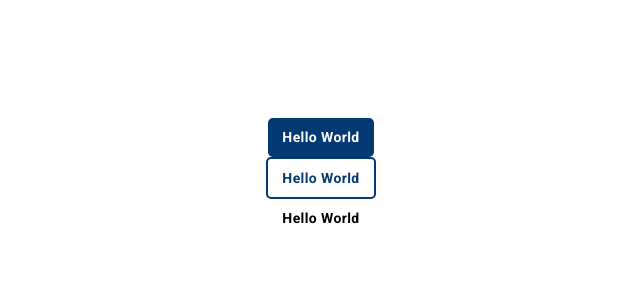
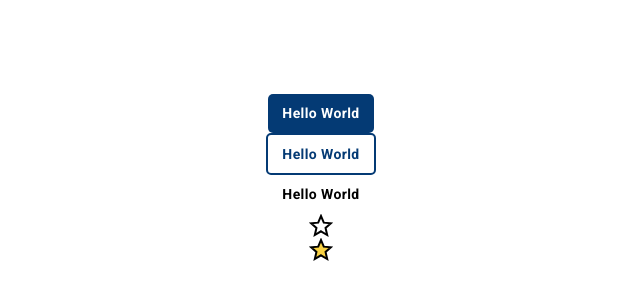
Before and after one commit to ReneReid/Internify, a React (Create React App) app in the folder internify/: page / in a window 1280 px wide. Shown: the part 222-522 px from the top of the page, without its empty margins (319-959 px from the left). Built offline with nearby package versions, Linux system fonts and the light colour scheme.

Commit message:
added stars

```diff
--- a/internify/src/App.js
+++ b/internify/src/App.js
@@ -1,19 +1,20 @@
-import './App.css';
-import { ButtonFilled, ButtonOutlined, ButtonClear } from "./components/atoms/Button";
+import "./App.css";
+import {
+  ButtonFilled,
+  ButtonOutlined,
+  ButtonClear,
+} from "./components/atoms/Button";
+import { StarPlain, StarColoured } from "./components/atoms/Icon";
 
 function App() {
   return (
     <div className="App">
       <header className="App-header">
-        <ButtonFilled>
-          Hello World
-        </ButtonFilled>
-        <ButtonOutlined>
-          Hello World
-        </ButtonOutlined>
-        <ButtonClear>
-          Hello World
-        </ButtonClear>
+        <ButtonFilled>Hello World</ButtonFilled>
+        <ButtonOutlined>Hello World</ButtonOutlined>
+        <ButtonClear>Hello World</ButtonClear>
+        <StarPlain />
+        <StarColoured />
       </header>
     </div>
   );
--- /dev/null
+++ b/internify/src/components/atoms/Icon.js
@@ -0,0 +1,29 @@
+import {
+    AddCircle,
+    Grade,
+  } from "@material-ui/icons";
+import { withStyles } from "@material-ui/core/styles";
+
+export const StarPlain = withStyles(() => ({
+    root: {
+        cursor: "pointer",
+        color: "white",
+        stroke: "black",
+        strokeWidth: "2px",
+        "&:hover": {
+            opacity: 0.7,
+        },
+    }
+}))(Grade);
+
+export const StarColoured = withStyles(() => ({
+    root: {
+        cursor: "pointer",
+        color: "#F8D144",
+        stroke: "black",
+        strokeWidth: "2px",
+        "&:hover": {
+            opacity: 0.7,
+        },
+    }
+}))(Grade);
```
